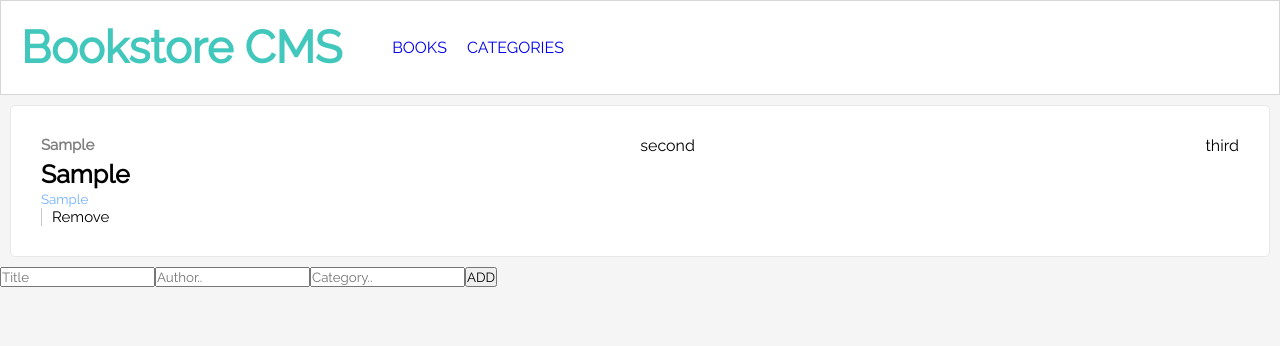
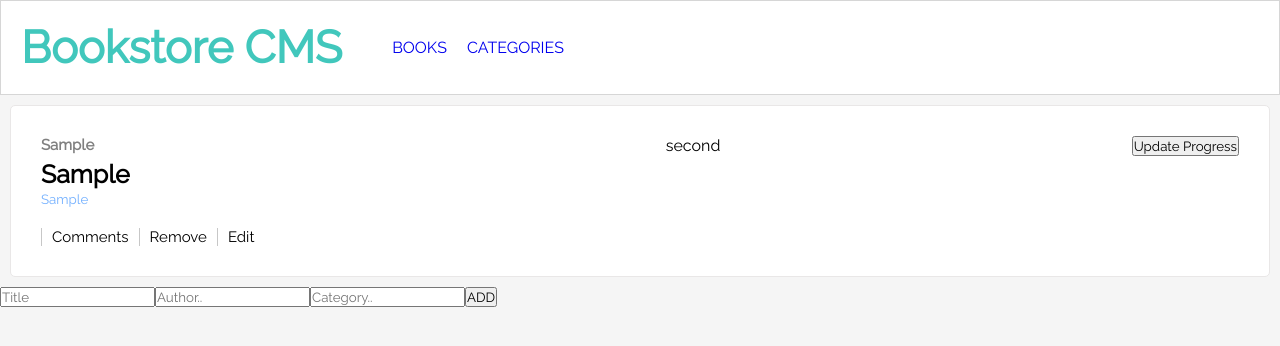
Before and after one commit to Amedzro-Elikplim/Bookstore, a React (Create React App) app: page / in a window 1280 px wide. Both pictures are taken after typing "Sample", "Sample", "Sample" into the empty fields and a click on the button "ADD". Shown: the top 346 px of the page. Built offline with nearby package versions, Linux system fonts and the light colour scheme; no server answers.

Commit message:
Wrap button in a list tag

```diff
--- a/src/Components/Book.js
+++ b/src/Components/Book.js
@@ -22,17 +22,32 @@ function Book(props) {
           <p className="title">{title}</p>
           <p className="author">{author}</p>
         </div>
-        <button type="button" className="button" onClick={removeBook}>
-          Remove
-        </button>
+
+        <div>
+          <ul className="d-flex options">
+            <li>
+              <button type="button" className="button">
+                Comments
+              </button>
+            </li>
+            <li>
+              <button type="button" className="button" onClick={removeBook}>
+                Remove
+              </button>
+            </li>
+            <li>
+              <button type="button" className="button">
+                Edit
+              </button>
+            </li>
+          </ul>
+        </div>
       </div>
 
-      <div>
-        second
-      </div>
+      <div>second</div>
 
-      <div>
-        third
+      <div className="current-chapter">
+        <button type="button">Update Progress</button>
       </div>
     </div>
   );
```
